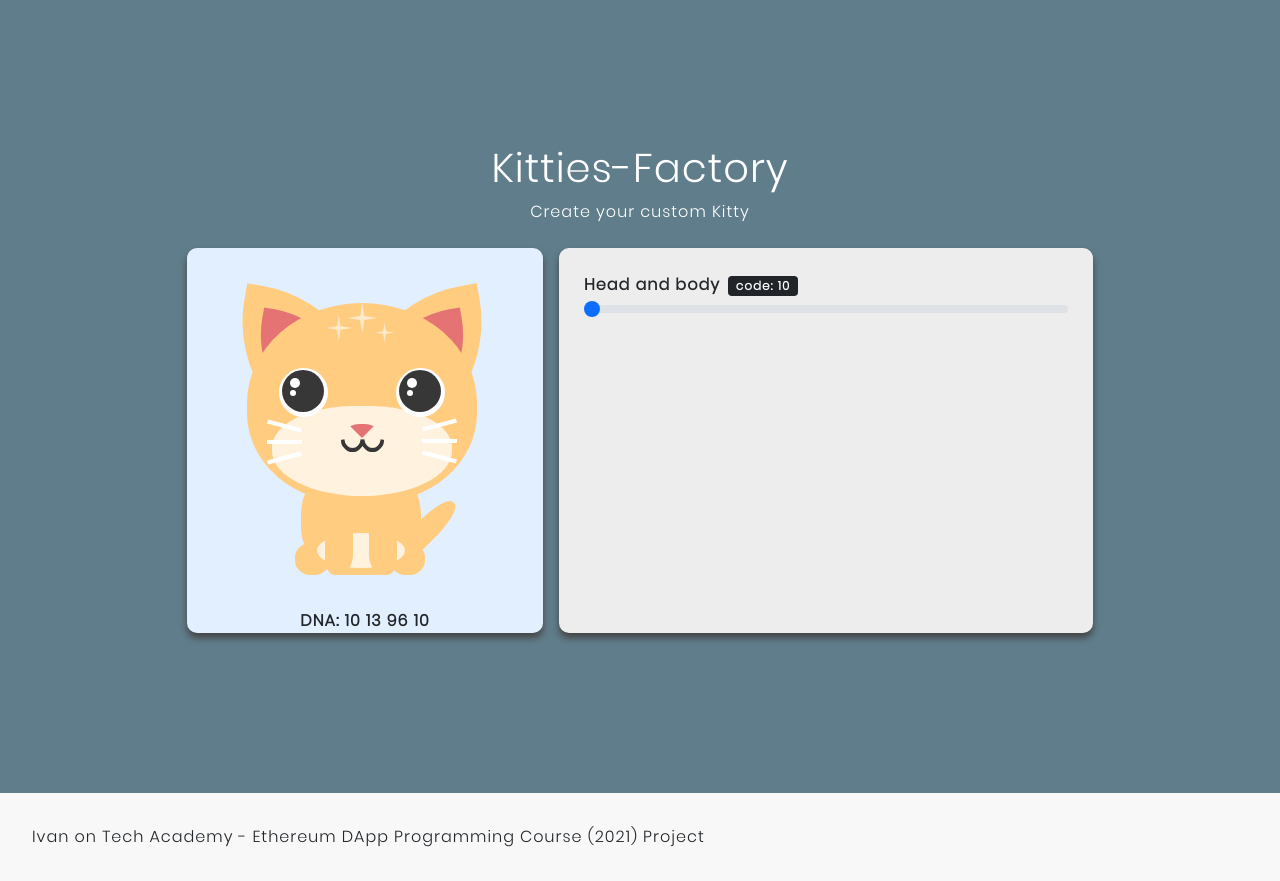
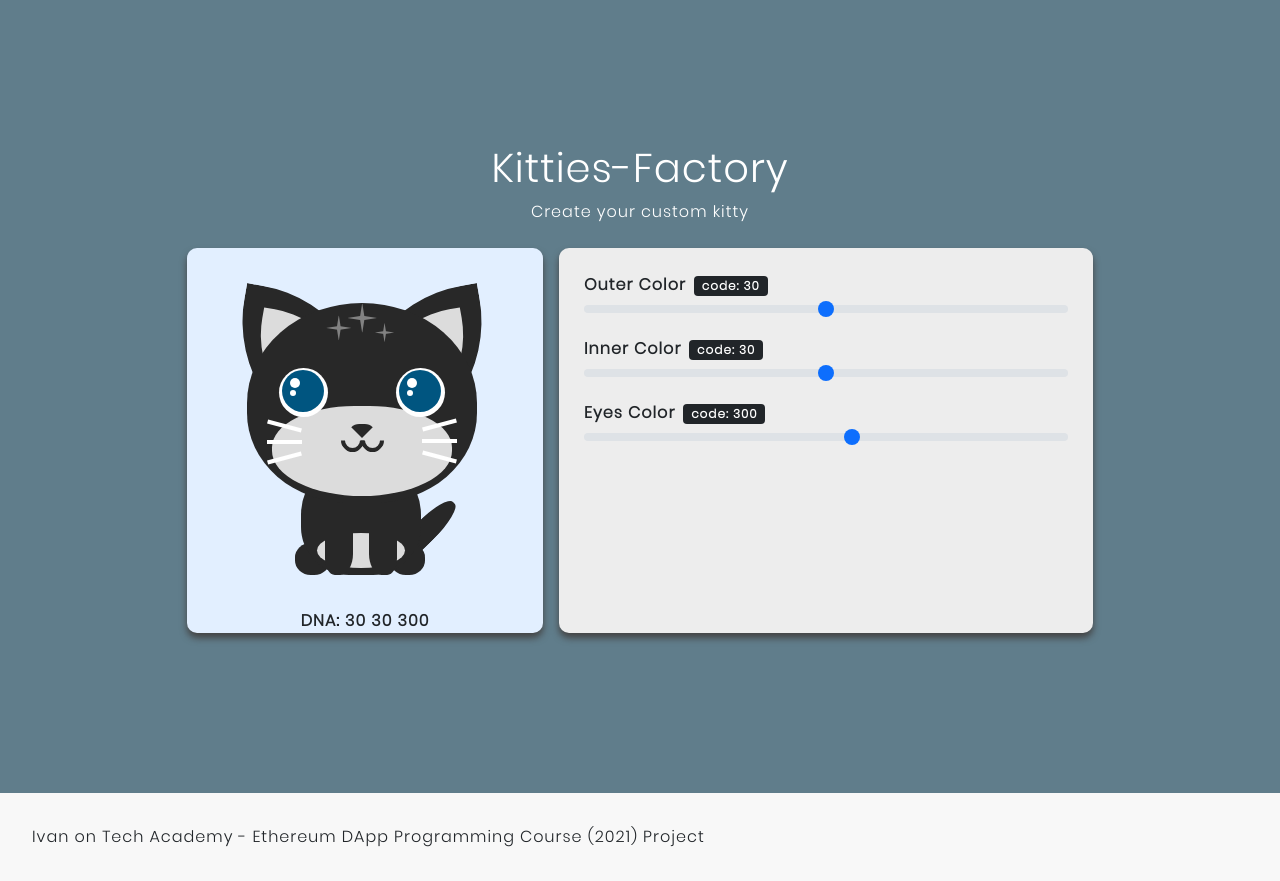
Before and after one commit to derdis14/ethereum-dapp-moon-kitties, a plain HTML site: page client/index.html in a window 1280 px wide. Drawn offline with nearby package versions, Linux system fonts and the light colour scheme.

Commit message:
feat: colors setters

```diff
--- a/client/assets/css/cats.css
+++ b/client/assets/css/cats.css
@@ -20,7 +20,7 @@ body {
   border: 6px solid transparent;
   -webkit-border-radius: 50% 50% 45% 45%;
   border-radius: 50% 50% 45% 45%;
-  background: #ffcc80;
+  background: rgb(50, 50, 50);
   z-index: 20;
 }
 
@@ -29,17 +29,19 @@ body {
   top: -20px;
   left: 94px;
   font-size: 38px;
-  color: #ffffff;
-  opacity: 0.6;
+  color: #463030;
+  opacity: 0.5;
 }
 
 .star1 {
+  display: inherit;
   position: absolute;
   left: -1px;
   transform: rotate(0deg);
 }
 
 .star2 {
+  display: inherit;
   position: absolute;
   top: 15px;
   left: -22px;
@@ -48,6 +50,7 @@ body {
 }
 
 .star3 {
+  display: inherit;
   position: absolute;
   top: 25px;
   left: +27px;
@@ -66,7 +69,7 @@ body {
   height: 150px;
   border: 5px solid transparent;
   border-radius: 90% 0 90% 0;
-  background: #ffcc80;
+  background: rgb(50, 50, 50);
   display: flex;
   justify-content: center;
   align-items: center;
@@ -84,7 +87,7 @@ body {
   width: 108px;
   height: 108px;
   border-radius: 90% 0 90% 0;
-  background: #e57373;
+  background: rgb(230, 230, 230);
 }
 .cat__eye {
   position: absolute;
@@ -142,9 +145,11 @@ body {
   left: 95px;
   width: 0;
   height: 0;
-  border-right: 14px solid rgba(255, 255, 255, 0);
-  border-left: 14px solid rgba(255, 255, 255, 0);
-  border-top: 14px solid #e57373;
+  border: 14px solid;
+  border-right-color: rgba(255, 255, 255, 0);
+  border-left-color: rgba(255, 255, 255, 0);
+  border-bottom-color: rgba(255, 255, 255, 0);
+  border-top-color: rgb(0, 0, 0);
   border-radius: 40%;
   z-index: 100;
 }
@@ -152,7 +157,7 @@ body {
   position: absolute;
   top: 97px;
   left: 19px;
-  background: #fff3e0;
+  background: rgb(230, 230, 230);
   width: 180px;
   height: 90px;
   -webkit-border-radius: 55% 55% 60% 60%;
@@ -162,13 +167,15 @@ body {
 .cat__mouth-right {
   position: absolute;
   top: 120px;
-  width: 23px;
   height: 23px;
   -webkit-border-radius: 50%;
+  width: 23px;
+  border: 4px solid;
+  border-right-color: rgba(255, 255, 255, 0);
+  border-top-color: rgba(255, 255, 255, 0);
+  border-left-color: rgb(0, 0, 0);
+  border-bottom-color: rgb(0, 0, 0);
   border-radius: 50%;
-  border: 4px solid #373737;
-  border-right: 3px solid rgba(255, 255, 255, 0);
-  border-top: 3px solid rgba(255, 255, 255, 0);
   transform: rotate(-45deg);
 }
 .cat__mouth-left {
@@ -234,7 +241,7 @@ body {
   top: -48px;
   width: 120px;
   height: 120px;
-  background: #ffcc80;
+  background: rgb(50, 50, 50);
   border: 5px solid transparent;
   border-radius: 50% 50% 40% 40%;
   z-index: 3;
@@ -247,7 +254,7 @@ body {
   width: 88px;
   height: 35px;
   border-radius: 50%;
-  background: #fff3e0;
+  background: rgb(230, 230, 230);
   z-index: 4;
 }
 .cat__paw-left,
@@ -256,7 +263,7 @@ body {
   top: 24px;
   width: 28px;
   height: 48px;
-  background: #ffcc80;
+  background: rgb(50, 50, 50);
   border: none;
   border-bottom: 5px solid transparent;
   border-left: 5px solid transparent;
@@ -271,7 +278,7 @@ body {
   left: 143px;
   width: 35px;
   height: 32px;
-  background: #ffcc80;
+  background: rgb(50, 50, 50);
   border-radius: 45%;
   border: 5px solid transparent;
   z-index: 2;
@@ -284,7 +291,7 @@ body {
   left: 48px;
   width: 35px;
   height: 32px;
-  background: #ffcc80;
+  background: rgb(50, 50, 50);
   border-radius: 45%;
   border: 5px solid transparent;
   z-index: 2;
@@ -309,7 +316,7 @@ body {
   left: 130px;
   width: 90px;
   height: 23px;
-  background: #ffcc80;
+  background: rgb(50, 50, 50);
   border: 5px solid transparent;
   border-radius: 45%;
   z-index: 1;
--- a/client/assets/js/catFactory.js
+++ b/client/assets/js/catFactory.js
@@ -1,25 +1,50 @@
+const OUTER_COLOR_OFFSET = 20;
+const INNER_COLOR_OFFSET = 200;
 
-//Random color
-function getColor() {
-    var randomColor = Math.floor(Math.random() * 16777215).toString(16);
-    return randomColor
+function outerColor(code) {
+    //This changes the color of the cat
+    const color = OUTER_COLOR_OFFSET + parseInt(code) - 10;
+    $(`.cat__head,
+    .cat__chest,
+    .cat__ear--right,
+    .cat__ear--left,
+    .cat__paw-left,
+    .cat__paw-right,
+    .cat__paw-left_inner,
+    .cat__paw-right_inner,
+    .cat__tail`).css("background", `rgb(${color}, ${color}, ${color})`)
+    $(".cat__nose").css("border-top-color", `rgb(${color}, ${color}, ${color})`)
+    $(`.cat__mouth-left,
+    .cat__mouth-right`).css("border-left-color", `rgb(${color}, ${color}, ${color})`)
+    $(`.cat__mouth-left,
+    .cat__mouth-right`).css("border-bottom-color", `rgb(${color}, ${color}, ${color})`)
+
+    $('#outercode').html('code: '+code) //This updates the text of the badge next to the slider
+    $('#dnaouter').html(code) //This updates the DNA text below the cat
 }
 
-function genColors(){
-    var colors = []
-    for(var i = 10; i < 99; i ++){
-      var color = getColor()
-      colors[i] = color
-    }
-    return colors
+function innerColor(code) {
+    //This changes the color of the cat
+    const color = INNER_COLOR_OFFSET + parseInt(code) - 10;
+    $(`.cat__mouth-contour,
+    .cat__chest_inner,
+    .cat__ear--left-inside,
+    .cat__ear--right-inside`).css('background', `rgb(${color}, ${color}, ${color})`)
+    $('.cat__head-dots').css('color', `rgb(${color}, ${color}, ${color})`)
+
+    $('#innercode').html('code: '+code) //This updates the text of the badge next to the slider
+    $('#dnainner').html(code) //This updates the DNA text below the cat
 }
 
-//This function code needs to modified so that it works with Your cat code.
-function headColor(color,code) {
-    $('.cat__head, .cat__chest').css('background', '#' + color)  //This changes the color of the cat
-    $('#headcode').html('code: '+code) //This updates text of the badge next to the slider
-    $('#dnabody').html(code) //This updates the body color part of the DNA that is displayed below the cat
+function eyesColor(code) {
+    //This changes the color of the cat
+    const color = parseInt(code) - 100;
+    $(".cat__eye span").css("background",`hsl(${color}, 100%, 25%)`)
+
+    $('#eyescode').html('code: '+code) //This updates the text of the badge next to the slider
+    $('#dnaeyes').html(code) //This updates the DNA text below the cat
 }
+
 
 
 //###################################################
--- a/client/assets/js/catSettings.js
+++ b/client/assets/js/catSettings.js
@@ -1,11 +1,8 @@
-
-var colors = Object.values(allColors())
-
 var defaultDNA = {
-    "headcolor" : 10,
-    "mouthColor" : 13,
-    "eyesColor" : 96,
-    "earsColor" : 10,
+    //Colors
+    "outerColor" : 30,
+    "innerColor" : 30,
+    "eyesColor" : 300,
     //Cattributes
     "eyesShape" : 1,
     "decorationPattern" : 1,
@@ -17,27 +14,15 @@ var defaultDNA = {
 
 // when page load
 $( document ).ready(function() {
-  $('#dnabody').html(defaultDNA.headColor);
-  $('#dnamouth').html(defaultDNA.mouthColor);
-  $('#dnaeyes').html(defaultDNA.eyesColor);
-  $('#dnaears').html(defaultDNA.earsColor);
-
-//   $('#dnashape').html(defaultDNA.eyesShape)
-//   $('#dnadecoration').html(defaultDNA.decorationPattern)
-//   $('#dnadecorationMid').html(defaultDNA.decorationMidcolor)
-//   $('#dnadecorationSides').html(defaultDNA.decorationSidescolor)
-//   $('#dnaanimation').html(defaultDNA.animation)
-//   $('#dnaspecial').html(defaultDNA.lastNum)
-
   renderCat(defaultDNA)
 });
 
 function getDna(){
     var dna = ''
-    dna += $('#dnabody').html()
-    dna += $('#dnamouth').html()
+    dna += $('#dnaouter').html()
+    dna += $('#dnainner').html()
     dna += $('#dnaeyes').html()
-    dna += $('#dnaears').html()
+
     dna += $('#dnashape').html()
     dna += $('#dnadecoration').html()
     dna += $('#dnadecorationMid').html()
@@ -49,12 +34,21 @@ function getDna(){
 }
 
 function renderCat(dna){
-    headColor(colors[dna.headcolor],dna.headcolor)
-    $('#bodycolor').val(dna.headcolor)
+    $('#outercolor').val(dna.outerColor).change()
+    $('#innercolor').val(dna.innerColor).change()
+    $('#eyescolor').val(dna.eyesColor).change()
 }
 
 // Changing cat colors
-$('#bodycolor').change(()=>{
-    var colorVal = $('#bodycolor').val()
-    headColor(colors[colorVal],colorVal)
+$('#outercolor').change(()=>{
+    var val = $('#outercolor').val()
+    outerColor(val)
 })
+$('#innercolor').change(()=>{
+  var val = $('#innercolor').val()
+  innerColor(val)
+})
+$('#eyescolor').change(()=>{
+  var val = $('#eyescolor').val()
+  eyesColor(val)
+})
--- a/client/assets/js/colors.js
+++ /dev/null
@@ -1,106 +0,0 @@
-
-var colors = {00: "ae494f",
-01: "9a3031",
-02: "8cd42e",
-03: "a0417a",
-04: "91c656",
-05: "299f7a",
-06: "c65d1e",
-07: "b2bbd6",
-08: "2d4024",
-9: "4b5715",
-10: "ffcc80",
-11: "3f1174",
-12: "b22a90",
-13: "fff3e0",
-14: "4c858b",
-15: "18bebe",
-16: "b5044b",
-17: "d6b1d4",
-18: "fecb40",
-19: "748882",
-20: "4a3c95",
-21: "482916",
-22: "267bf0",
-23: "5af7e2",
-24: "adeacc",
-25: "cf2b03",
-26: "b3c459",
-27: "353f9",
-28: "5d4993",
-29: "ba8d15",
-30: "da2457",
-31: "ff17fe",
-32: "d6e81d",
-33: "daf2db",
-34: "19b510",
-35: "18e26f",
-36: "b7c36a",
-37: "8cb175",
-38: "bdce32",
-39: "f2e0ba",
-40: "a2f8a5",
-41: "64bf50",
-42: "f1a771",
-43: "4982a9",
-44: "f66c41",
-45: "2fe802",
-46: "bda142",
-47: "8342ff",
-48: "2b4ab4",
-49: "ad4595",
-50: "bae4f",
-51: "b76d01",
-52: "8e8207",
-53: "285b9f",
-54: "c4422a",
-55: "f1eaa7",
-56: "e3a0cc",
-57: "65c116",
-58: "656ccf",
-59: "7c25f4",
-60: "1e18d1",
-61: "688a7d",
-62: "1fe786",
-63: "425716",
-64: "4ac043",
-65: "547836",
-66: "24a216",
-67: "fd9bba",
-68: "24894d",
-69: "c54b03",
-70: "6fbdce",
-71: "cff1dd",
-72: "8805fb",
-73: "fe99d2",
-74: "c52f14",
-75: "e31c54",
-76: "d010eb",
-77: "b83436",
-78: "c294b6",
-79: "564a6c",
-80: "531bcf",
-81: "c04b8c",
-82: "3cd2ef",
-83: "82286c",
-84: "aa2639",
-85: "86be6c",
-86: "e62102",
-87: "5471fc",
-88: "5c089",
-89: "703c75",
-90: "9a8e8f",
-91: "8b9307",
-92: "fcbc82",
-93: "ea5978",
-94: "b8e370",
-95: "43474b",
-96: "262d2b",
-97: "ddd67e",
-98: "344867"}
-
-function allColors(){
-
-return colors;
-
-}
--- a/client/index.html
+++ b/client/index.html
@@ -3,7 +3,7 @@
 <head>
     <meta charset="UTF-8">
     <meta name="viewport" content="width=device-width, initial-scale=1.0">
-    <title>Academy kitties </title>
+    <title>My DApp</title>
 
     <link href="https://cdn.jsdelivr.net/npm/bootstrap@5.0.2/dist/css/bootstrap.min.css" rel="stylesheet"
         integrity="sha384-EVSTQN3/azprG1Anm3QDgpJLIm9Nao0Yz1ztcQTwFspd3yD65VohhpuuCOmLASjC" crossorigin="anonymous">
@@ -29,7 +29,7 @@
     <div class="container p-5" style="margin-top: 12vh;margin-bottom: 10vh;">
         <div align="center">
             <h1 class="c-white">Kitties-Factory</h1>
-            <p class="c-white">Create your custom Kitty</p>
+            <p class="c-white">Create your custom kitty</p>
         </div>
         <div class="row justify-content-center">
             <div class="col-lg-4 catBox m-2 light-b-shadow position-relative d-flex justify-content-center text-center">
@@ -90,10 +90,9 @@
                     <b class="">
                         DNA:
                         <!-- Colors -->
-                        <span id="dnabody"></span>
-                        <span id="dnamouth"></span>
+                        <span id="dnaouter"></span>
+                        <span id="dnainner"></span>
                         <span id="dnaeyes"></span>
-                        <span id="dnaears"></span>
 
                         <!-- Cattributes -->
                         <span id="dnashape"></span>
@@ -110,9 +109,19 @@
                 <!-- Cat colors -->
                 <div id="catColors">
                     <div class="mb-3">
-                        <label for="bodycolor"><b>Head and body</b><span class="badge bg-dark ms-2"
-                                id="headcode"></span></label>
-                        <input type="range" min="10" max="98" class="form-range" id="bodycolor">
+                        <label for="outercolor"><b>Outer Color</b><span class="badge bg-dark ms-2"
+                                id="outercode"></span></label>
+                        <input type="range" min="10" max="50" class="form-range" id="outercolor">
+                    </div>
+                    <div class="mb-3">
+                        <label for="innercolor"><b>Inner Color</b><span class="badge bg-dark ms-2"
+                                id="innercode"></span></label>
+                        <input type="range" min="10" max="50" class="form-range" id="innercolor">
+                    </div>
+                    <div class="mb-3">
+                        <label for="eyescolor"><b>Eyes Color</b><span class="badge bg-dark ms-2"
+                                id="eyescode"></span></label>
+                        <input type="range" min="100" max="460" class="form-range" id="eyescolor">
                     </div>
                 </div>
             </div>
@@ -125,7 +134,6 @@
         Ivan on Tech Academy - Ethereum DApp Programming Course (2021) Project
     </footer>
 
-    <script src="assets/js/colors.js"></script>
     <script src="assets/js/catSettings.js"></script>
     <script src="assets/js/catFactory.js"></script>
 </body>
```
